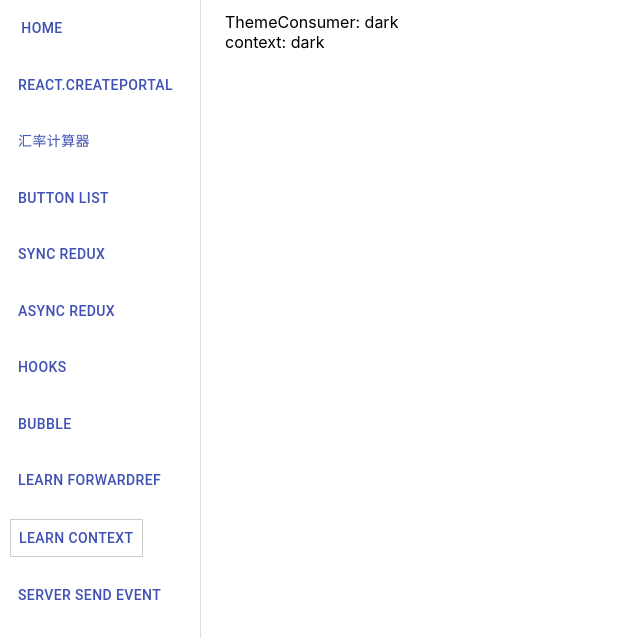
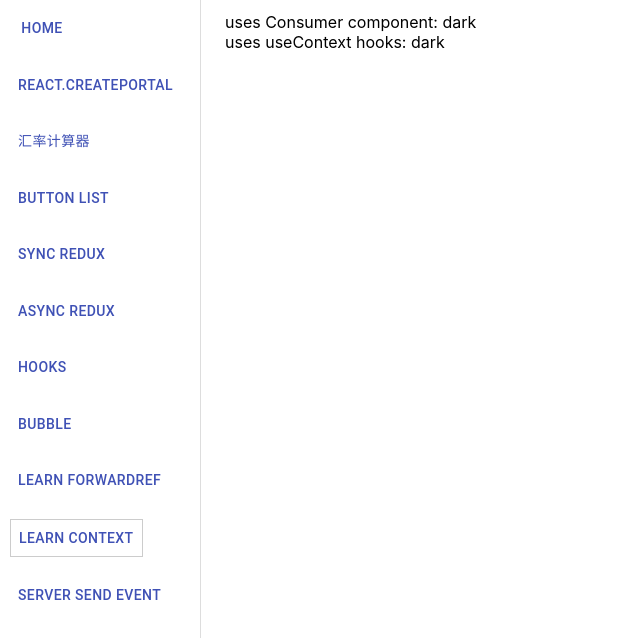
Before and after one commit to learn-frame/learn-react, a React (Create React App) app: page /learn-context in a window 1280 px wide. Shown: the top 638 px of the page, without its empty margins (0-640 px from the left). Built offline with nearby package versions, Linux system fonts and the light colour scheme.

Commit message:
feat: update

```diff
--- a/src/containers/LearnContext.tsx
+++ b/src/containers/LearnContext.tsx
@@ -2,15 +2,20 @@ import { FC, useContext } from 'react'
 import { ThemeContext } from 'src'
 
 const LearnContext: FC = () => {
+  // 可以通过传统的 Consumer 来订阅 context
   const ThemeConsumer = ThemeContext.Consumer
+
+  // 也可以用 Hooks
   const context = useContext(ThemeContext)
+
+  console.log(ThemeContext)
   return (
     <ThemeConsumer>
       {(value) => {
         return (
           <>
-            <div>ThemeConsumer: {value}</div>
-            <div>context: {context}</div>
+            <div>uses Consumer component: {value}</div>
+            <div>uses useContext hooks: {context}</div>
           </>
         )
       }}
```
